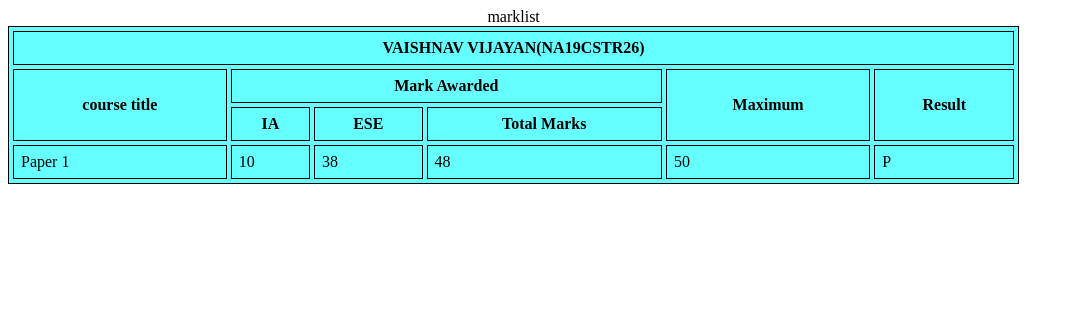
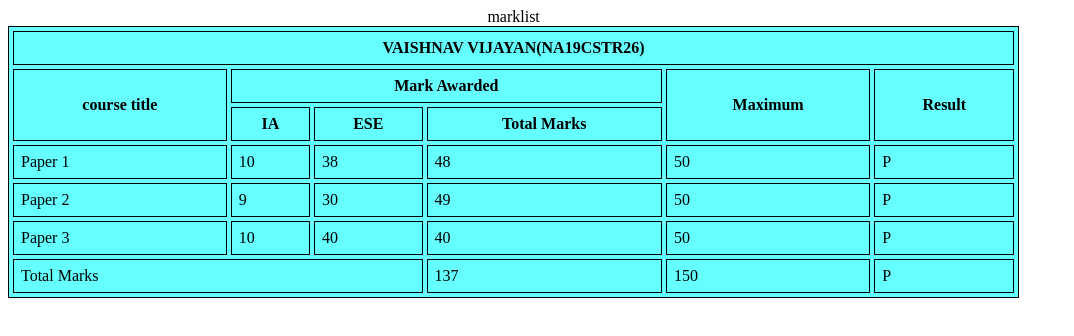
Before and after one commit to 6384kichu/check-mark, a plain HTML site: page index.html in a window 1280 px wide. Shown: the whole page, without its empty margins (0-1074 px from the left). Drawn offline with Linux system fonts and the light colour scheme.

Commit message:
Update index.html

```diff
--- a/index.html
+++ b/index.html
@@ -32,6 +32,31 @@
     <td>P</td>
     </tr>
 
+   <tr>
+    <td>Paper 2</td>
+    <td>9</td>
+    <td>30</td>
+    <td>49</td>
+    <td>50</td>
+    <td>P</td>
+    </tr>
+
+
+ <tr>
+    <td>Paper 3</td>
+    <td>10</td>
+    <td>40</td>
+    <td>40</td>
+    <td>50</td>
+    <td>P</td>
+    </tr>
+
+   <tr>
+    <td colspan="3">Total Marks</td>
+    <td>137</td>
+    <td>150</td>
+    <td>P</td>
+    </tr>
 
     </table>
 
```
